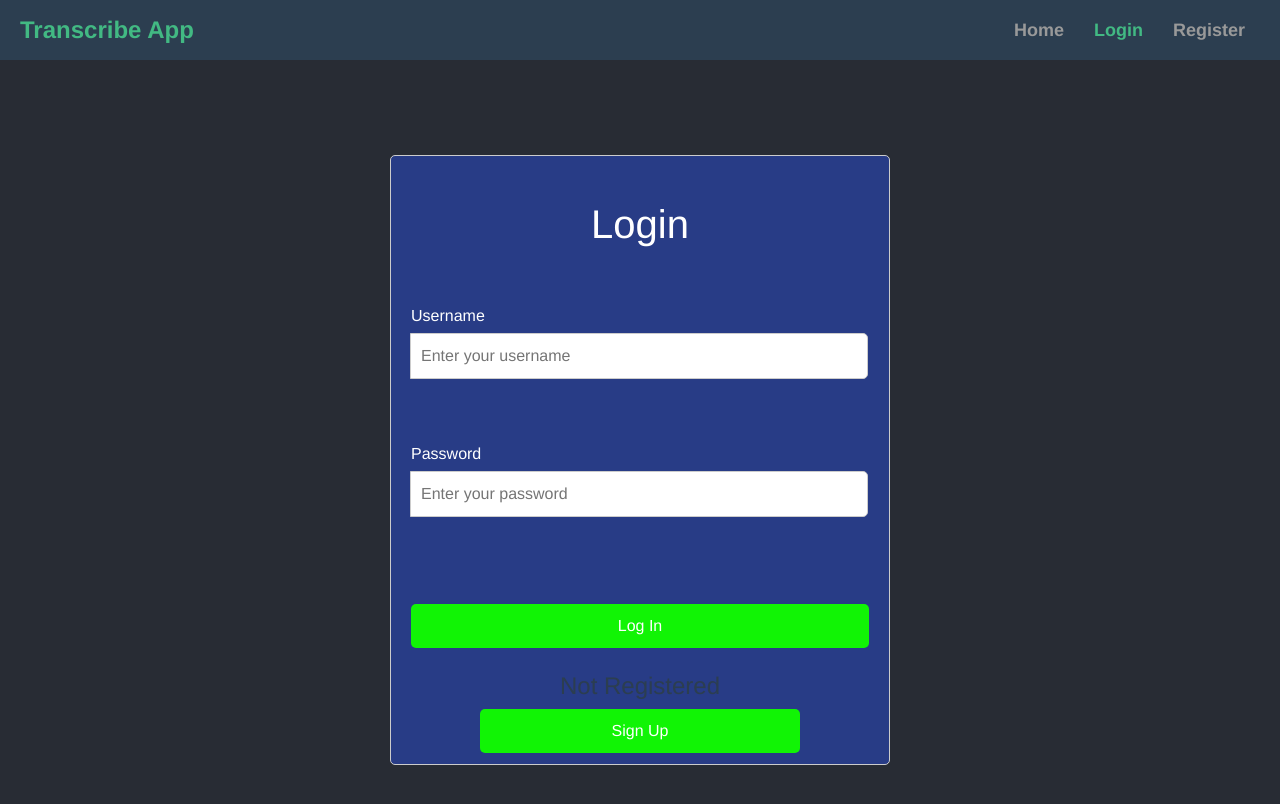
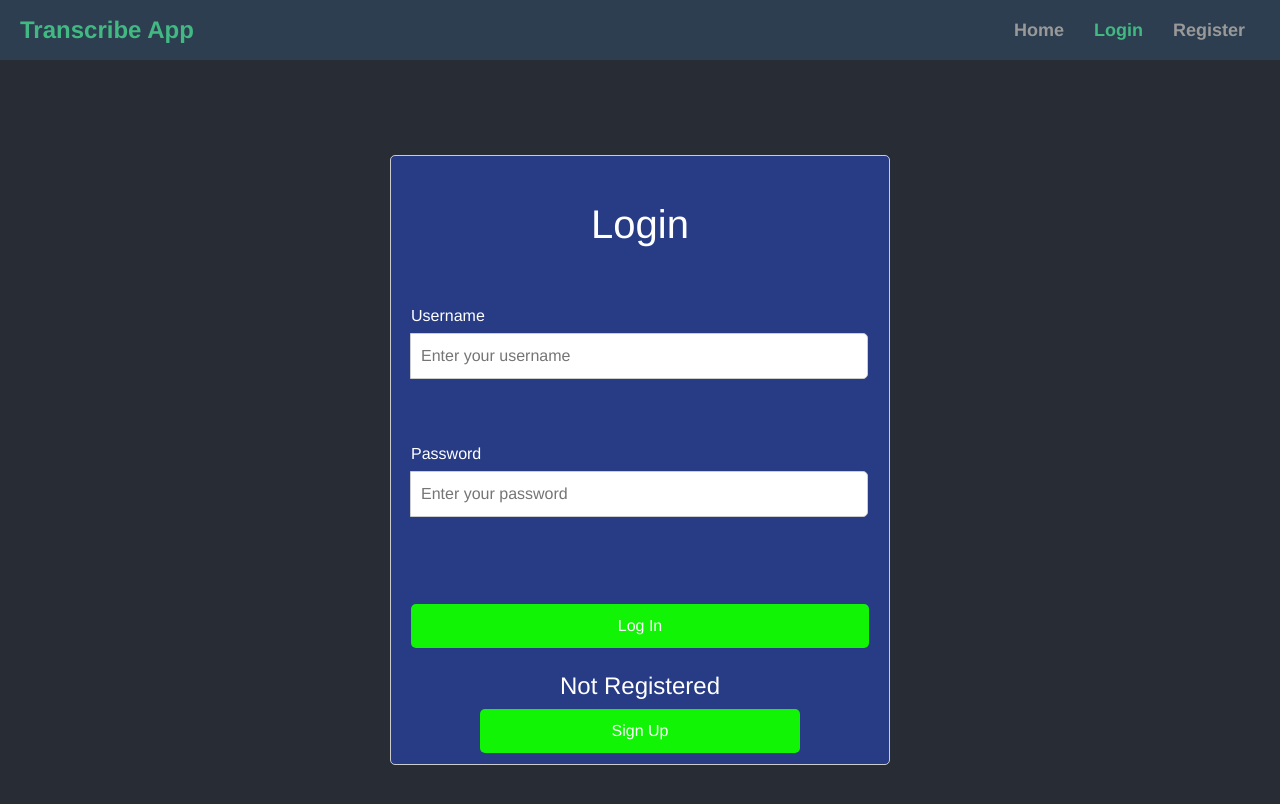
Before and after one commit to grissharrisdennis/voice-analyser, a Vue app in the folder my-vue-app/: page /#/login in a window 1280 px wide. Shown: the top 804 px of the page. Built offline with nearby package versions, Linux system fonts and the light colour scheme.

Commit message:
Update LoginPage.vue

```diff
--- a/my-vue-app/src/views/LoginPage.vue
+++ b/my-vue-app/src/views/LoginPage.vue
@@ -155,7 +155,7 @@ button .spinner {
     transform: rotate(360deg);
   }
 }
-    .h4{
+    .login-dark h4{
       color:#fff;
     }
     .signup {
```
